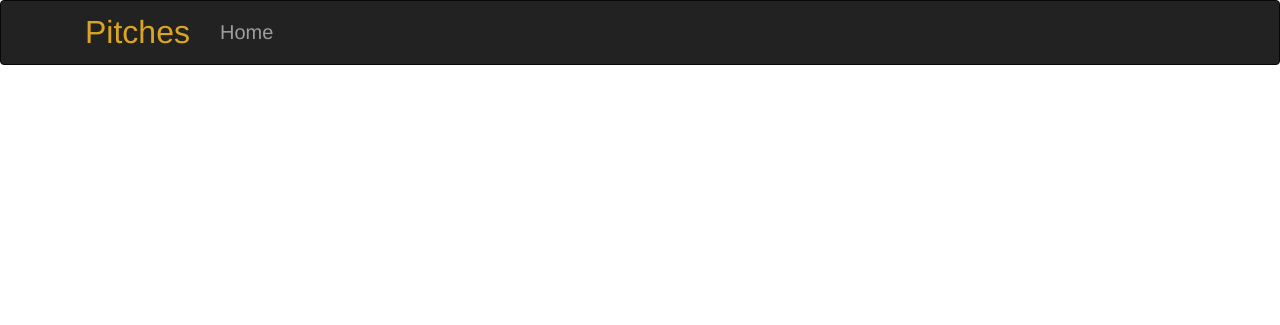
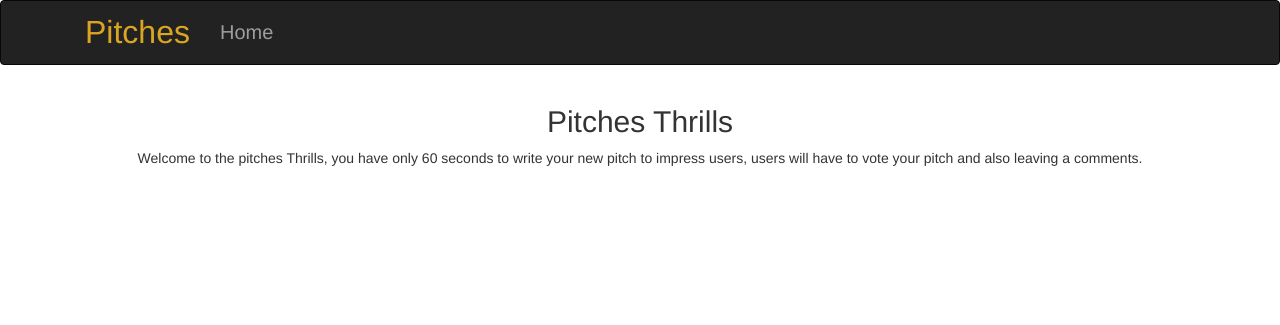
Before and after one commit to Kipkorir2017/Pitches_thrill_App, a Flask app: page / in a window 1280 px wide. Shown: the top 325 px of the page. Run offline with Flask 2, Linux system fonts and the light colour scheme; some libraries are stand-ins or nearby versions.

```diff
--- a/app/__init__.py
+++ b/app/__init__.py
@@ -4,7 +4,6 @@ from flask_bootstrap import Bootstrap
 
 #initializing application
 app = Flask(__name__)
-
 
 # Setting up configuration
 app.config.from_object(DevConfig)
--- a/app/templates/base.html
+++ b/app/templates/base.html
@@ -1,4 +1,6 @@
 {% extends 'bootstrap/base.html'%}
+
+<!-- Navbar block  -->
 {% block navbar %}
 {% include 'navbar.html' %}
 {% endblock %}
--- a/app/templates/index.html
+++ b/app/templates/index.html
@@ -1,6 +1,14 @@
+
 {% extends 'base.html'%}
+{% import 'macros.html' as macro%}
+{% block content%}
+<div class="container">
+    <div>
+        <h2 style="text-align:center">{{title}}</h2>
+        <p style="text-align:center">Welcome to the pitches Thrills, you have only 60 seconds to write your new pitch to
+            impress users, users will have to vote your pitch and also leaving a comments.</p>
+    </div>
+</div>
 
-<div>
-    <h2>{{title}}</h2>
-    <p>Welcome to the pitches Thrills, you have only 6o seconds to write your new pitches or vote the pitches that has already been post</p>
-</div>
+
+{%endblock%}
--- a/app/templates/macros.html
+++ b/app/templates/macros.html
@@ -0,0 +1,7 @@
+{% macro displayMovieList(movie_list) %}
+
+    {% for pitch in pitches_list %}
+        <li>{{ pitch.title}}</li>
+    {% endfor %}
+
+{% endmacro %}
```
Also changed, not shown: app/error.py (+10 -0 lines).
